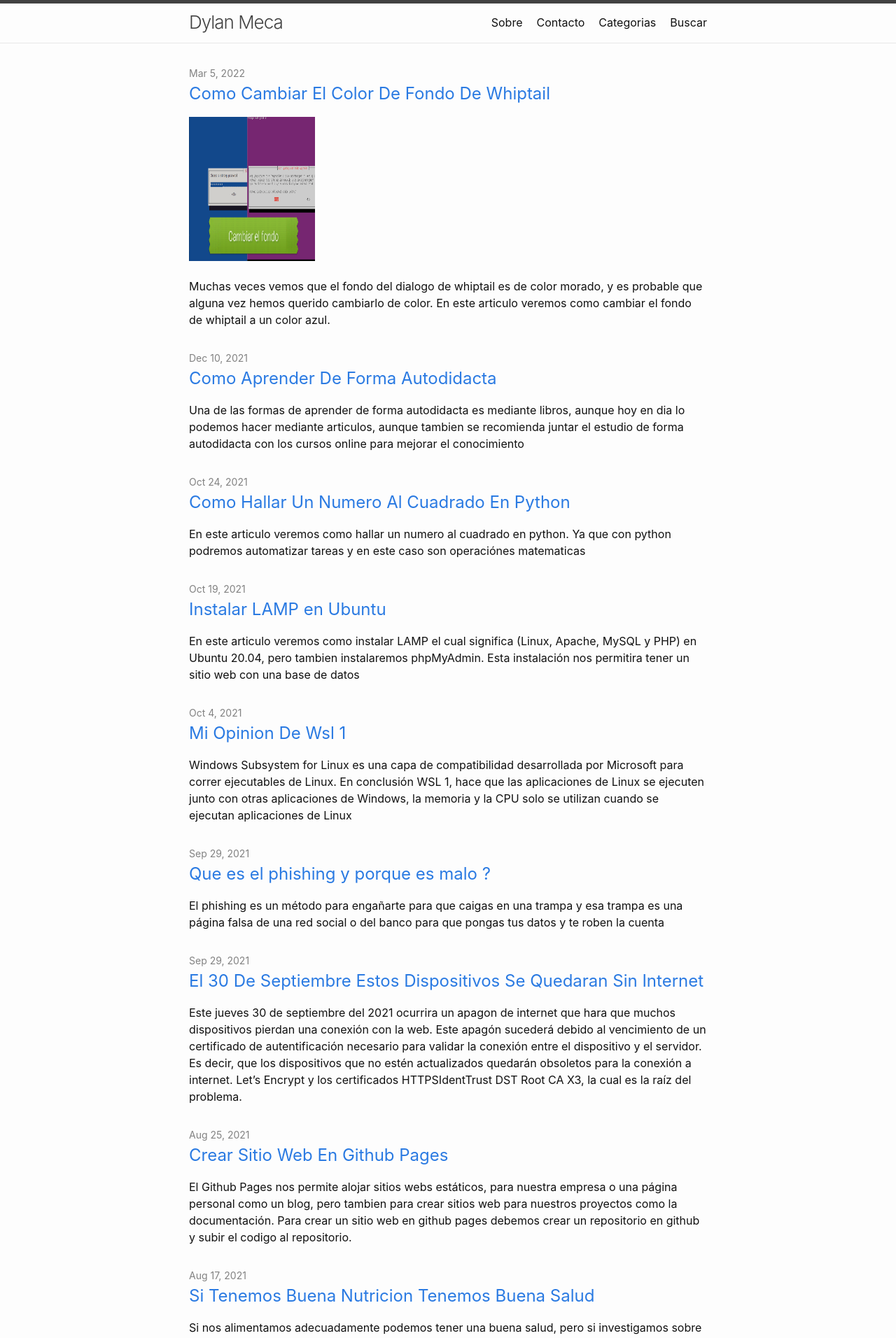
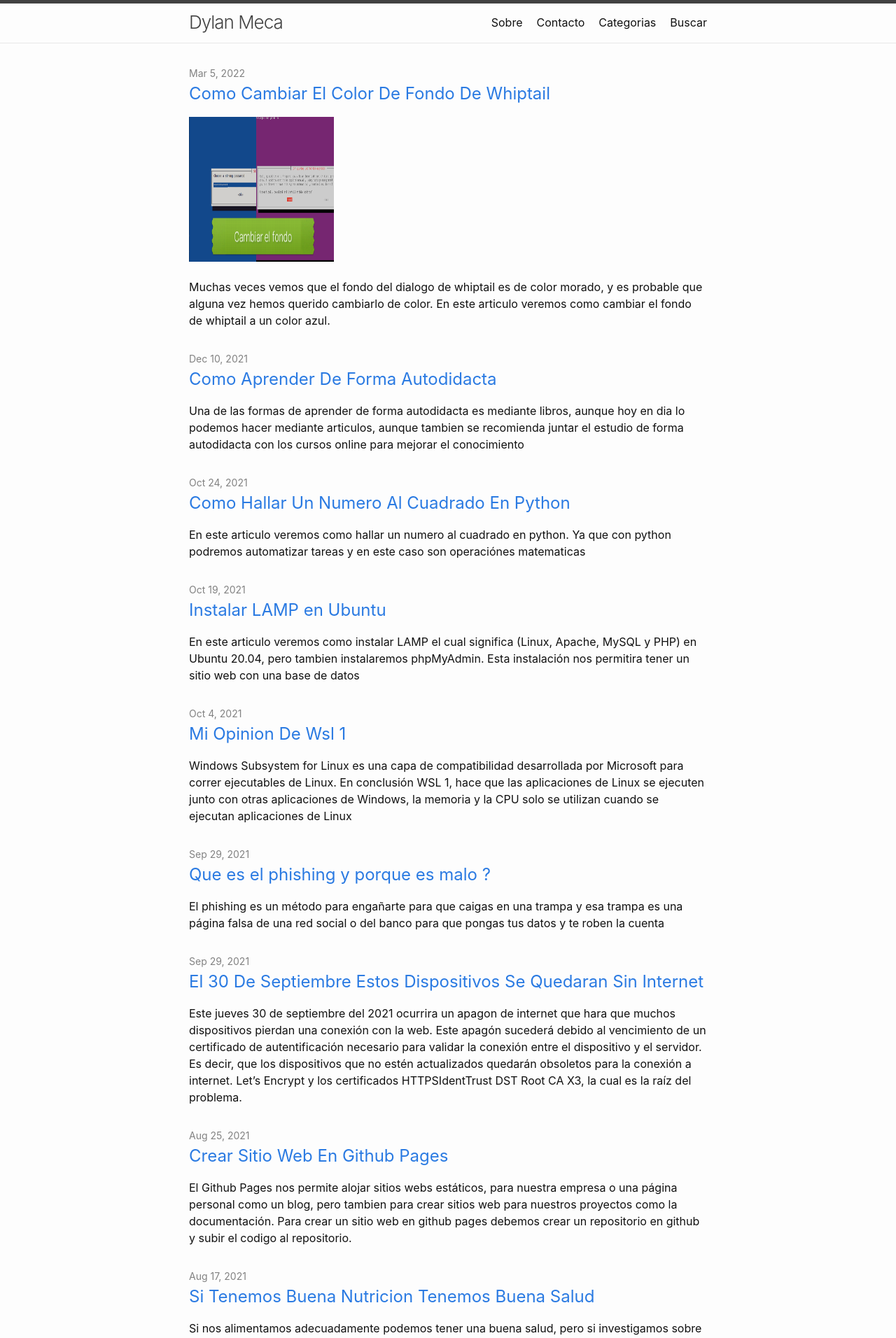
Before and after one commit to dylanmeca/dylanmeca.github.io, a Jekyll site: the page built from index.html, in a window 1280 px wide. Shown: the top 1912 px of the page at 70% size. Built offline with Jekyll 4.4.1, drawn with Linux system fonts in a browser that asks for light colours; the list of posts is cut into pages by our own code.

Commit message:
Update home.html

```diff
--- a/_layouts/home.html
+++ b/_layouts/home.html
@@ -32,7 +32,7 @@ layout: default
           </a>
         </h3>
         {%- if post.img -%}
-            <img src="{{ post.img | escape }}" width="180" height="206">
+            <img src="{{ post.img | escape }}" width="207px" height="207px">
             <br /><br />
         {%- endif -%}
         {{ post.description | escape }}
```
